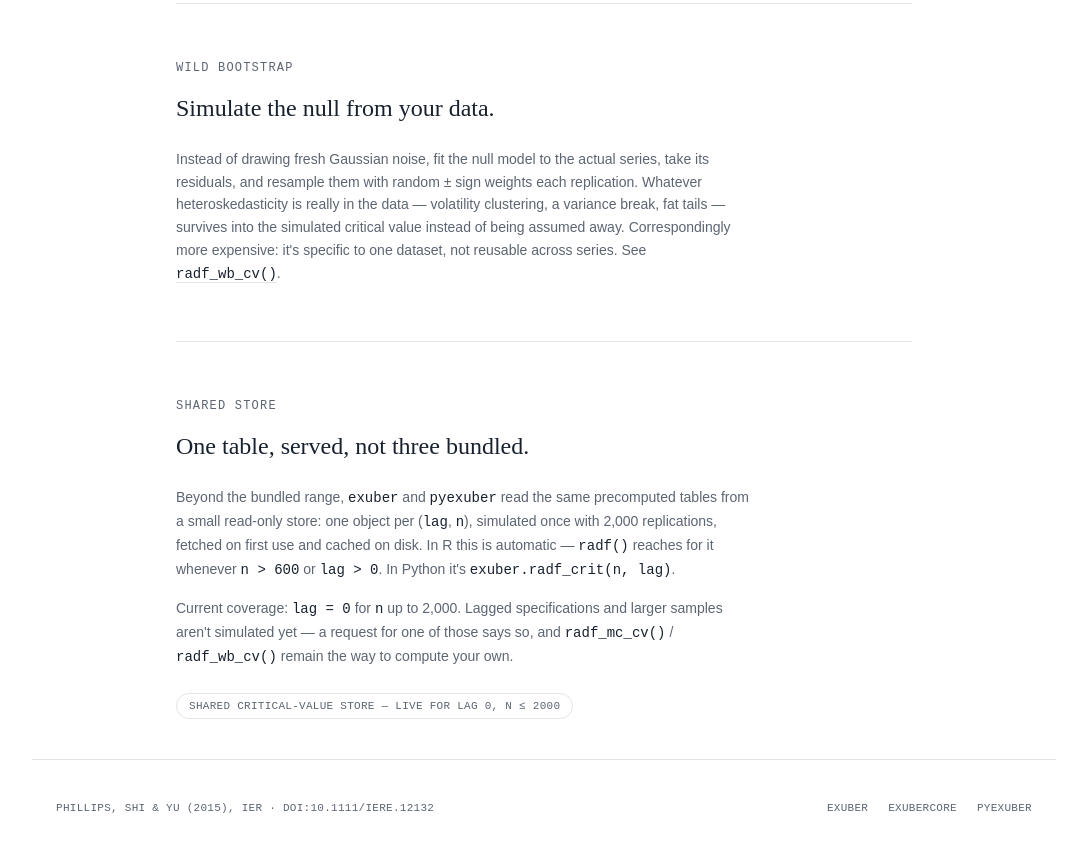
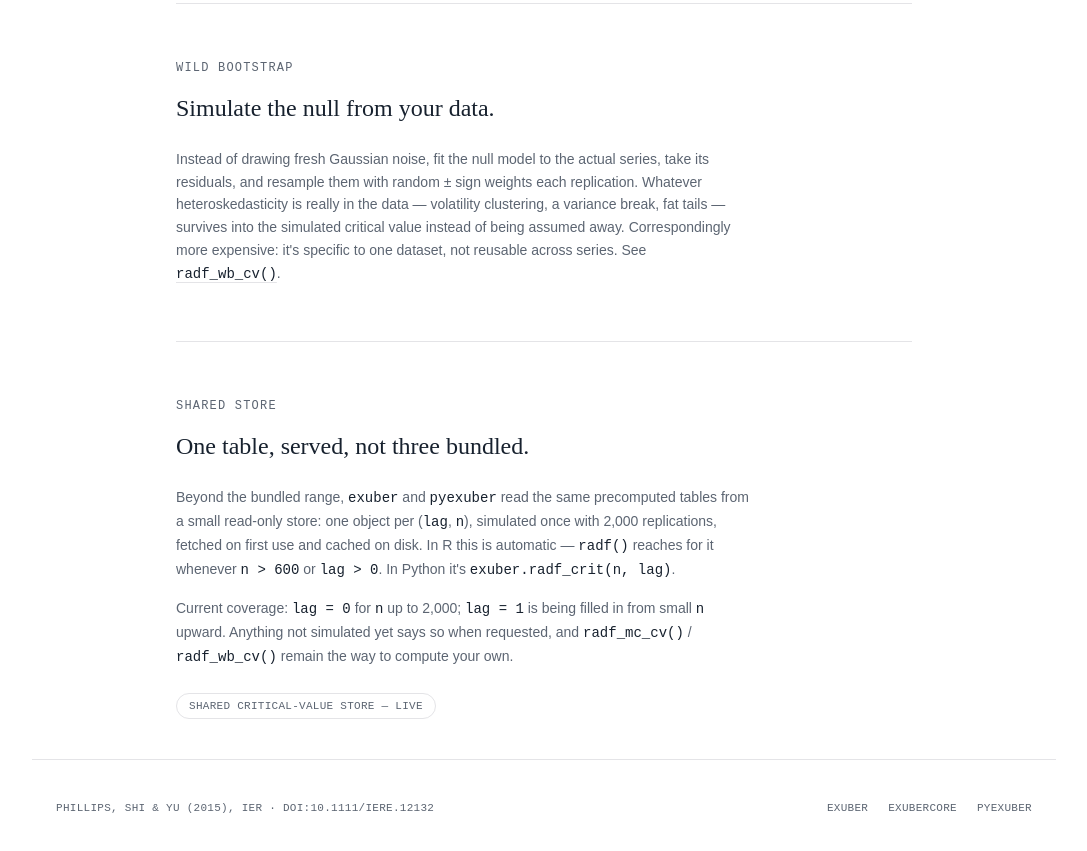
Before and after one commit to kvasilopoulos/exubersite, an Astro site: page /guide/critical-values in a window 1280 px wide. Shown: the part 618-1469 px from the top of the page, without its empty margins (96-1183 px from the left). Built offline with nearby package versions, Linux system fonts and the light colour scheme; Astro itself is replaced by a stand-in of ours.

Commit message:
Critical values: note lag 1 coverage is being filled in

```diff
--- a/src/pages/guide/critical-values.astro
+++ b/src/pages/guide/critical-values.astro
@@ -60,13 +60,14 @@ const headings = [
       <code class="text-ink">exuber.radf_crit(n, lag)</code>.
     </p>
     <p class="mt-4 max-w-xl text-sm leading-relaxed text-muted">
-      Current coverage: <code class="text-ink">lag = 0</code> for <code class="text-ink">n</code> up to 2,000.
-      Lagged specifications and larger samples aren't simulated yet — a request for one of those
-      says so, and <code class="text-ink">radf_mc_cv()</code> / <code class="text-ink">radf_wb_cv()</code>
+      Current coverage: <code class="text-ink">lag = 0</code> for <code class="text-ink">n</code> up to 2,000;
+      <code class="text-ink">lag = 1</code> is being filled in from small <code class="text-ink">n</code>
+      upward. Anything not simulated yet says so when requested, and
+      <code class="text-ink">radf_mc_cv()</code> / <code class="text-ink">radf_wb_cv()</code>
       remain the way to compute your own.
     </p>
     <span class="mt-6 inline-block rounded-full border border-border px-3 py-1 font-mono text-[11px] uppercase tracking-wide text-muted">
-      shared critical-value store — live for lag 0, n ≤ 2000
+      shared critical-value store — live
     </span>
   </section>
 </DocsLayout>
```
